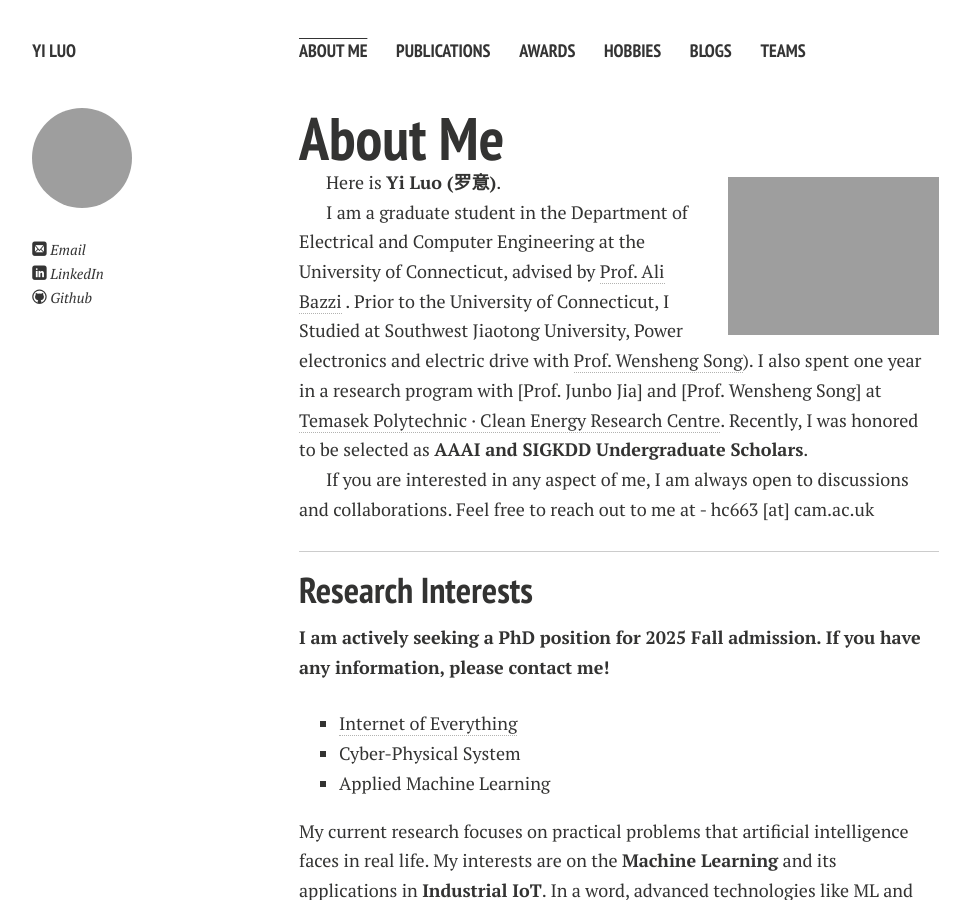
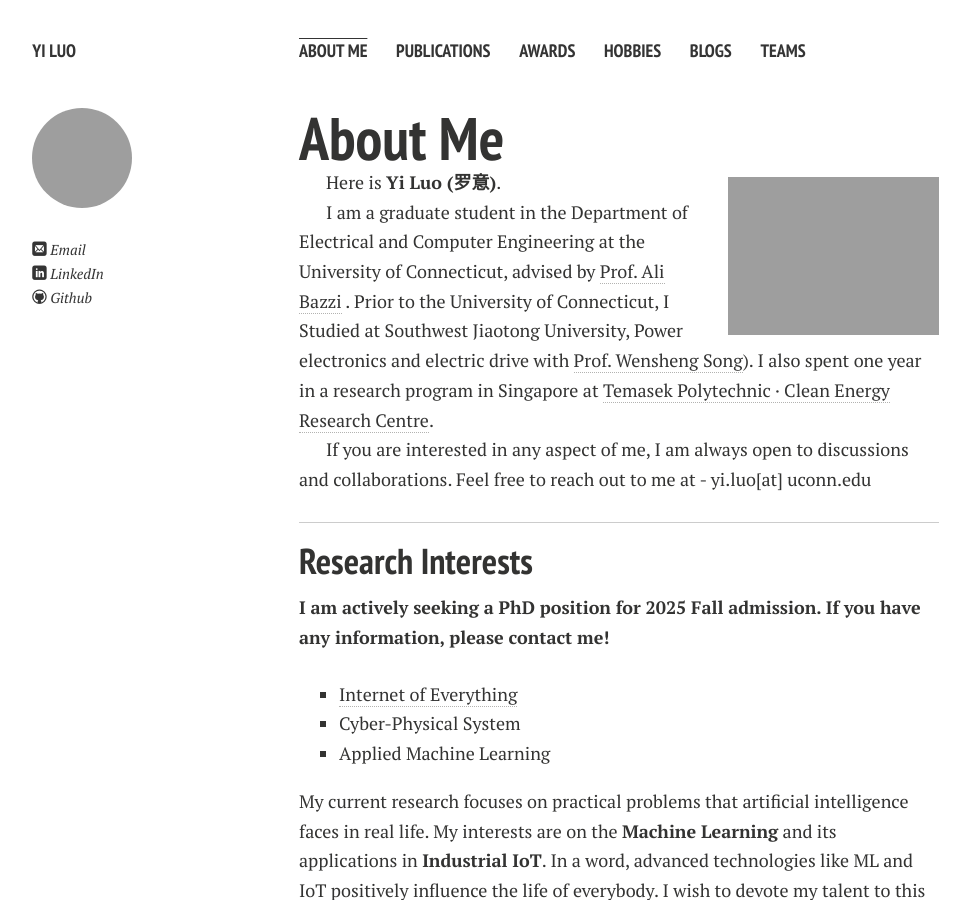
Before and after one commit to yisamu/yisamu.github.io, a Jekyll site: the page built from index.md, in a window 1280 px wide and 900 px high. Shown: the whole window, without its empty margins (21-991 px from the left). Built offline with Jekyll 4.4.1, drawn with Linux system fonts in a browser that asks for light colours; nearby versions of some CDN libraries; comment, search, counter and statistics services are not loaded; a style sheet for code colours, icons or effects is not loaded; our own code applies the rules of GitHub Pages for plain Markdown files.

Commit message:
Update index.md

```diff
--- a/index.md
+++ b/index.md
@@ -9,10 +9,9 @@ layout: page
 Here is **Yi Luo (罗意)**.<br>
 
 I am a graduate student in the Department of Electrical and Computer Engineering at the University of Connecticut, advised by <a href="https://pearl.engr.uconn.edu/about-ali-bazzi/">Prof. Ali Bazzi</a>
-. Prior to the University of Connecticut,  I Studied at Southwest Jiaotong University, Power electronics and electric drive with [Prof. Wensheng Song](https://faculty.swjtu.edu.cn/songwensheng/zh_CN/index.htm)). I also spent one year in a research program with [Prof. Junbo Jia] and [Prof. Wensheng Song] at [Temasek Polytechnic · Clean Energy Research Centre](https://www.tp.edu.sg/research-and-industry/centres-of-excellence/centres-under-school-of-engineering/clean-energy-research-centre-cerc.html).
-Recently, I was honored to be selected as **AAAI and SIGKDD Undergraduate Scholars**.<br>
+. Prior to the University of Connecticut,  I Studied at Southwest Jiaotong University, Power electronics and electric drive with [Prof. Wensheng Song](https://faculty.swjtu.edu.cn/songwensheng/zh_CN/index.htm)). I also spent one year in a research program in Singapore at [Temasek Polytechnic · Clean Energy Research Centre](https://www.tp.edu.sg/research-and-industry/centres-of-excellence/centres-under-school-of-engineering/clean-energy-research-centre-cerc.html).
 
-If you are interested in any aspect of me, I am always open to discussions and collaborations. Feel free to reach out to me at - hc663 [at] cam.ac.uk
+If you are interested in any aspect of me, I am always open to discussions and collaborations. Feel free to reach out to me at - yi.luo[at] uconn.edu
 
 ---
 
```
